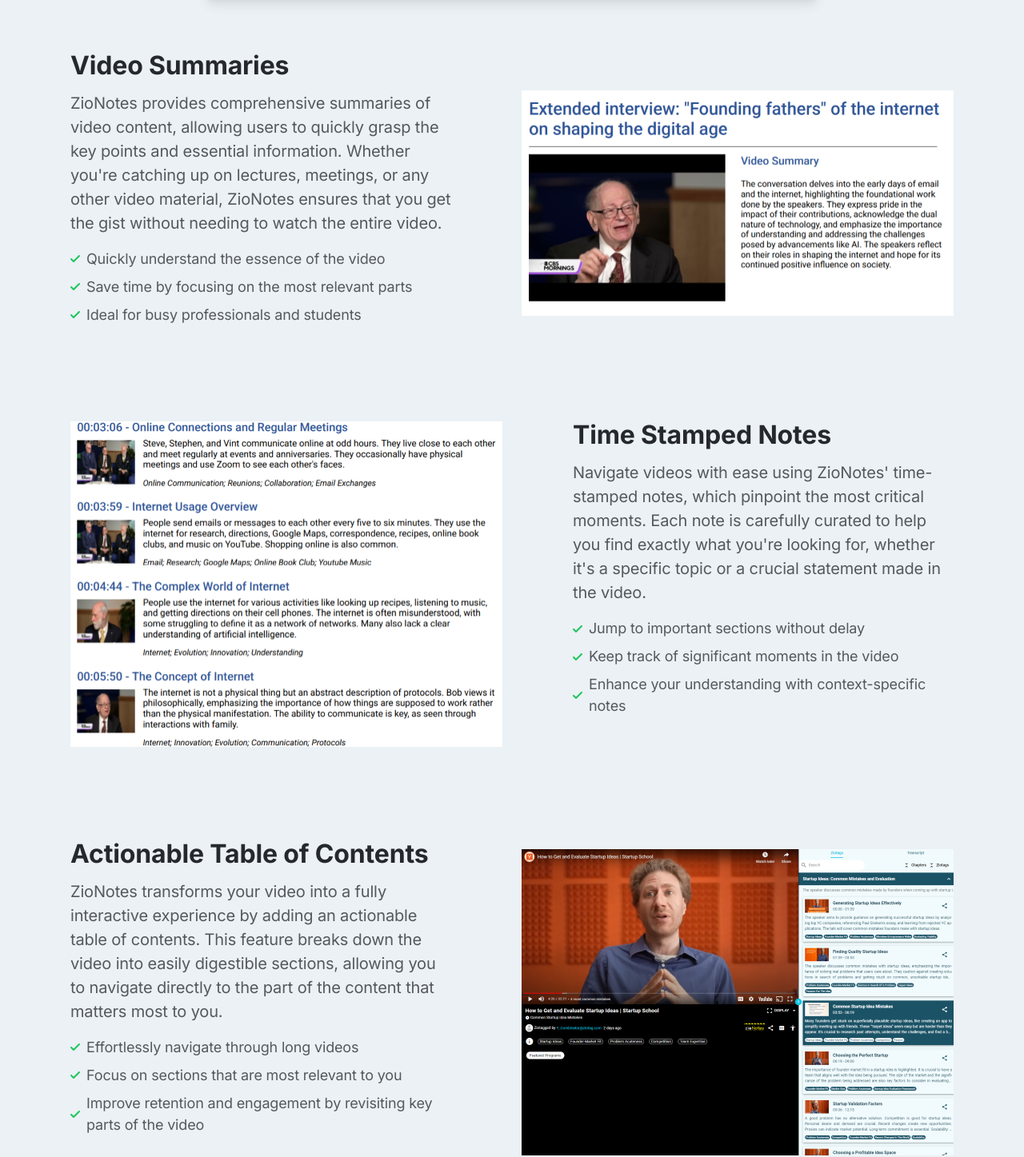
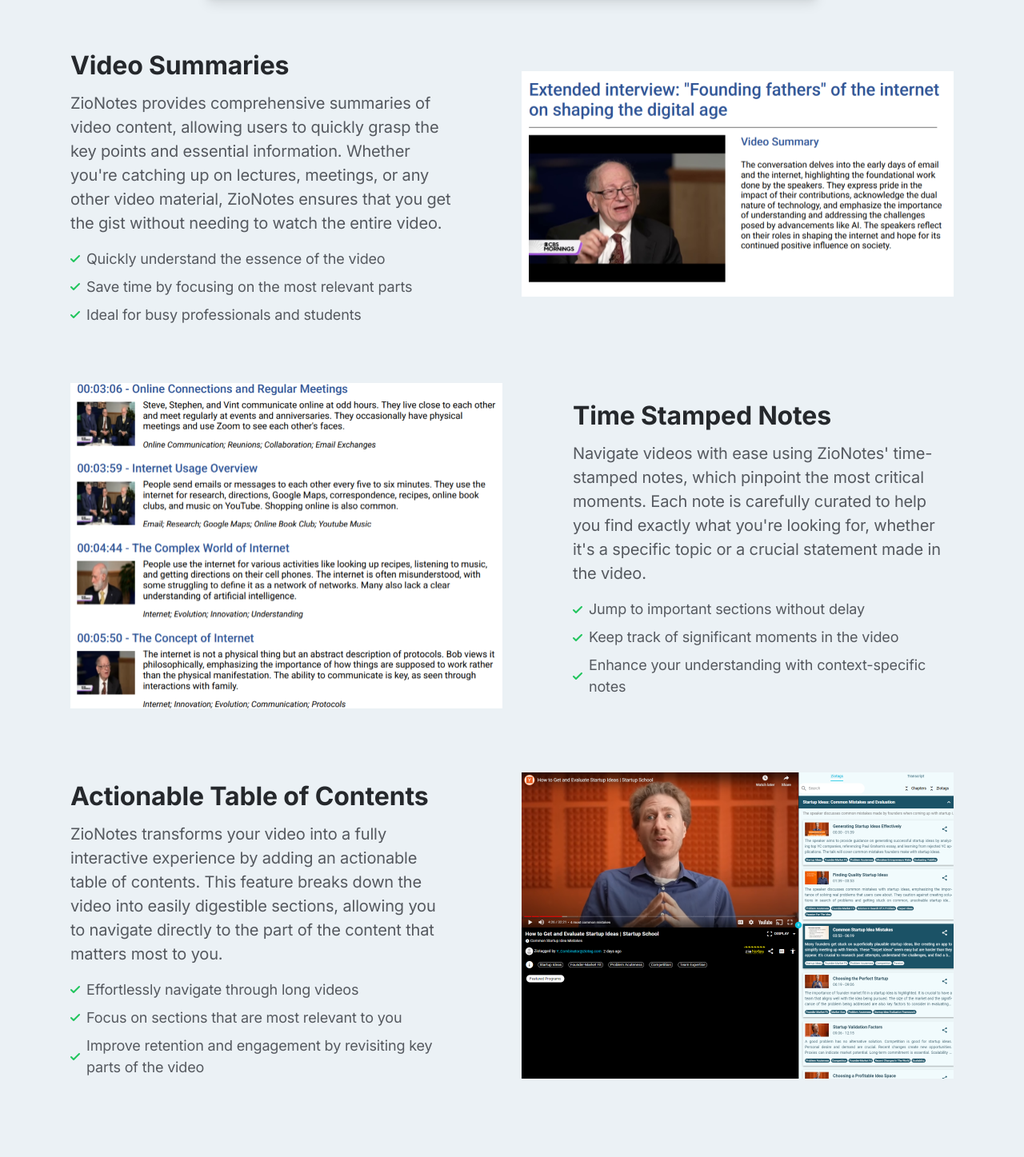
Before and after one commit to ryanpauldev/zionotes, a Next.js app: page / in a window 1280 px wide. Shown: the part 1412-2859 px from the top of the page at 80% size. Built offline with nearby package versions, Linux system fonts and the light colour scheme.

Commit message:
fixed spacing for images

```diff
--- a/components/zigzag.tsx
+++ b/components/zigzag.tsx
@@ -62,17 +62,21 @@ export default function Zigzag() {
                   </ul>
                 </div>
               </div>
-              {/* Image */}
-              <div className="max-w-xl md:max-w-none md:w-full mx-auto md:col-span-5 lg:col-span-6 mt-12 mb-0 md:mb-0 md:order-1 ltr" data-aos="fade-up">
+              {/* Image for Desktop */}
+              <div className="max-w-xl md:max-w-none md:w-full mx-auto md:col-span-5 lg:col-span-6 mb-8 md:mb-0 rtl hidden md:block" data-aos="fade-up">
+                <Image className="max-w-full mx-auto md:max-w-none h-auto" src={FeatImage01} width={540} height={405} alt="Features 01" />
+              </div>
+              {/* Image for mobile */}
+              <div className="max-w-xl md:max-w-none md:w-full mx-auto md:col-span-5 lg:col-span-6 mt-8 mb-0 md:mb-8 md:mt-0 rtl block md:hidden" data-aos="fade-up">
                 <Image className="max-w-full mx-auto md:max-w-none h-auto" src={FeatImage01} width={540} height={405} alt="Features 01" />
               </div>
             </div>
 
             {/* 2nd item */}
             <div className="md:grid md:grid-cols-12 md:gap-6 items-center">
-              {/* Image for desktop */}
-              <div className="max-w-xl md:max-w-none md:w-full mx-auto md:col-span-5 lg:col-span-6 mt-12 mb-0 md:mb-0 rtl hidden md:block" data-aos="fade-up">
-                <Image className="max-w-full mx-auto md:max-w-none h-auto" src={FeatImage02} width={540} height={405} alt="Features 02 Desktop" />
+              {/* Image for Desktop */}
+              <div className="max-w-xl md:max-w-none md:w-full mx-auto md:col-span-5 lg:col-span-6 mb-8 md:mb-0 rtl hidden md:block" data-aos="fade-up">
+                <Image className="max-w-full mx-auto md:max-w-none h-auto" src={FeatImage02} width={540} height={405} alt="Features 02" />
               </div>
               {/* Content */}
               <div className="max-w-xl md:max-w-none md:w-full mx-auto md:col-span-7 lg:col-span-6" data-aos="fade-left">
@@ -103,7 +107,7 @@ export default function Zigzag() {
               </div>
               {/* Image for mobile */}
               <div className="max-w-xl md:max-w-none md:w-full mx-auto md:col-span-5 lg:col-span-6 mt-8 mb-0 md:mb-8 md:mt-0 rtl block md:hidden" data-aos="fade-up">
-                <Image className="max-w-full mx-auto md:max-w-none h-auto" src={FeatImage02} width={540} height={405} alt="Features 02 Mobile" />
+                <Image className="max-w-full mx-auto md:max-w-none h-auto" src={FeatImage02} width={540} height={405} alt="Features 02" />
               </div>
             </div>
 
@@ -138,8 +142,12 @@ export default function Zigzag() {
                   </ul>
                 </div>
               </div>
-              {/* Image */}
-              <div className="max-w-xl md:max-w-none md:w-full mx-auto md:col-span-5 lg:col-span-6 mt-12 mb-0 md:mb-0 md:order-1 ltr" data-aos="fade-up">
+              {/* Image for Desktop */}
+              <div className="max-w-xl md:max-w-none md:w-full mx-auto md:col-span-5 lg:col-span-6 mb-8 md:mb-0 rtl hidden md:block" data-aos="fade-up">
+                <Image className="max-w-full mx-auto md:max-w-none h-auto" src={FeatImage03} width={540} height={405} alt="Features 03" />
+              </div>
+              {/* Image for mobile */}
+              <div className="max-w-xl md:max-w-none md:w-full mx-auto md:col-span-5 lg:col-span-6 mt-8 mb-0 md:mb-8 md:mt-0 rtl block md:hidden" data-aos="fade-up">
                 <Image className="max-w-full mx-auto md:max-w-none h-auto" src={FeatImage03} width={540} height={405} alt="Features 03" />
               </div>
             </div>
```
